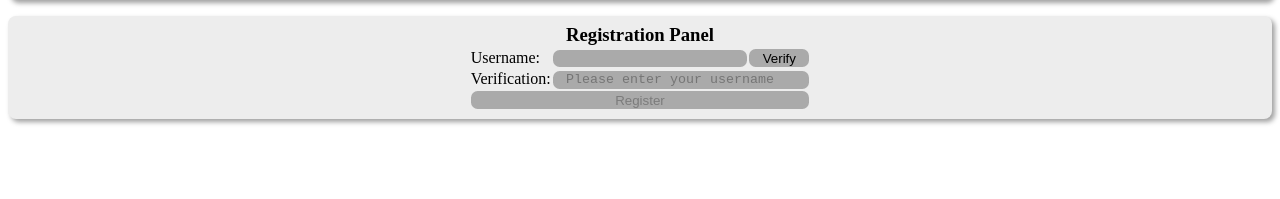
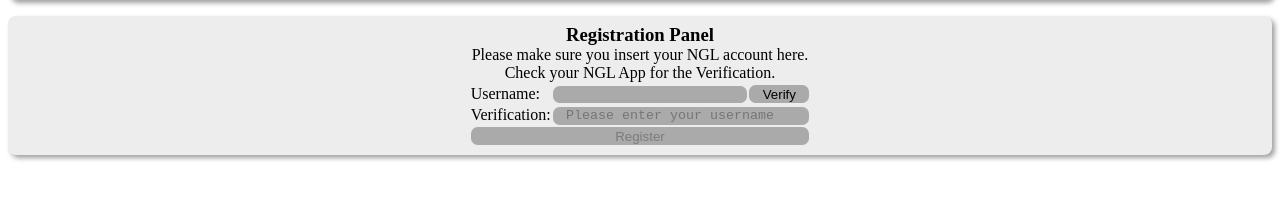
Before and after one commit to RyannKim327/NGL-random-questionaire, a website: page index.html in a window 1280 px wide. Shown: the part 69-268 px from the top of the page. Drawn offline with Linux system fonts and the light colour scheme.

Commit message:
05-21-23 13:36

```diff
--- a/index.html
+++ b/index.html
@@ -4,7 +4,7 @@
 		<meta charset="UTF-8">
 		<meta http-equiv="X-UA-Compatible" content="IE=edge">
 		<meta name="viewport" content="width=device-width, initial-scale=1.0">
-		<title>Document</title>
+		<title>NGL Random Questions</title>
 		<style>
 			*{
 				margin: 0;
@@ -132,6 +132,7 @@
 				<table>
 					<caption>
 						<h3>Registration Panel</h3>
+						<p>Please make sure you insert your NGL account here. Check your NGL App for the Verification.</p>
 					</caption>
 					<tr>
 						<td>
```
